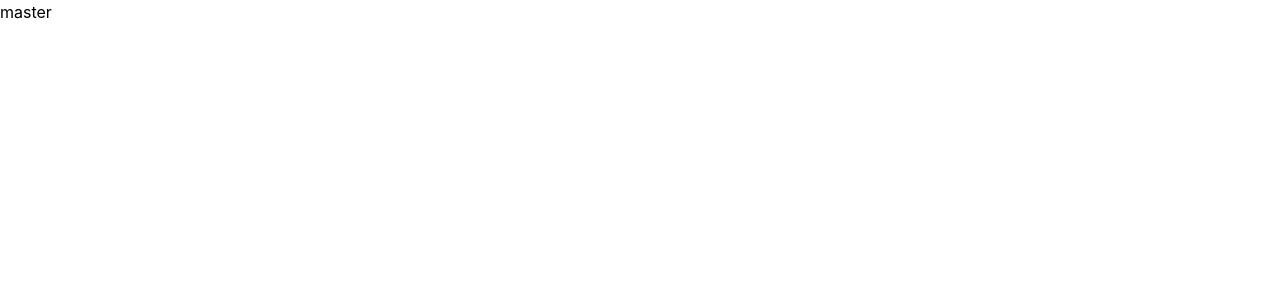
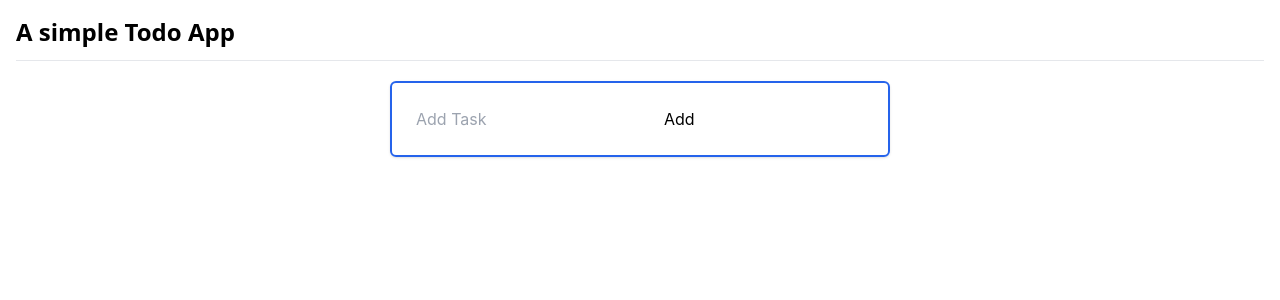
Before and after one commit to rishi120/todo-app, a React (Create React App) app: page / in a window 1280 px wide. Shown: the top 300 px of the page. Built offline with nearby package versions, Linux system fonts and the light colour scheme.

Commit message:
created the ui for adding tasks.

```diff
--- /dev/null
+++ b/src/components/child-components/task.jsx
@@ -0,0 +1,12 @@
+import React from 'react'
+
+export default function Addtask() {
+    return (
+        <div className='lg:w-[100%] lg:flex lg:justify-center'>
+            <div className='lg:w-[500px] border-2 border-blue-600 rounded-md mt-5 p-6 shadow z-10'>
+                <input type="text" placeholder='Add Task' />
+                <button type='button'>Add</button>
+            </div>
+        </div>
+    )
+}
--- /dev/null
+++ b/src/components/child-components/todo.jsx
@@ -0,0 +1,12 @@
+import React from 'react'
+import Addtask from "./task";
+
+function Todo() {
+    return (
+        <div>
+            <Addtask />
+        </div>
+    )
+}
+
+export default Todo
--- a/src/components/master.jsx
+++ b/src/components/master.jsx
@@ -1,8 +1,13 @@
 import React from 'react'
+import Todo from "./child-components/todo";
 
 function Mastercomponent() {
     return (
-        <div>master</div>
+        <section className='p-4'>
+            <h1 className=' pb-3 font-sans text-2xl font-semibold'>A simple Todo App</h1>
+            <hr />
+            <Todo />
+        </section>
     )
 }
 
--- a/tailwind.config.js
+++ b/tailwind.config.js
@@ -1,5 +1,5 @@
 module.exports = {
-  content: [],
+  content: ["./src/**/*.{html,js,jsx}"],
   theme: {
     extend: {},
   },
```
